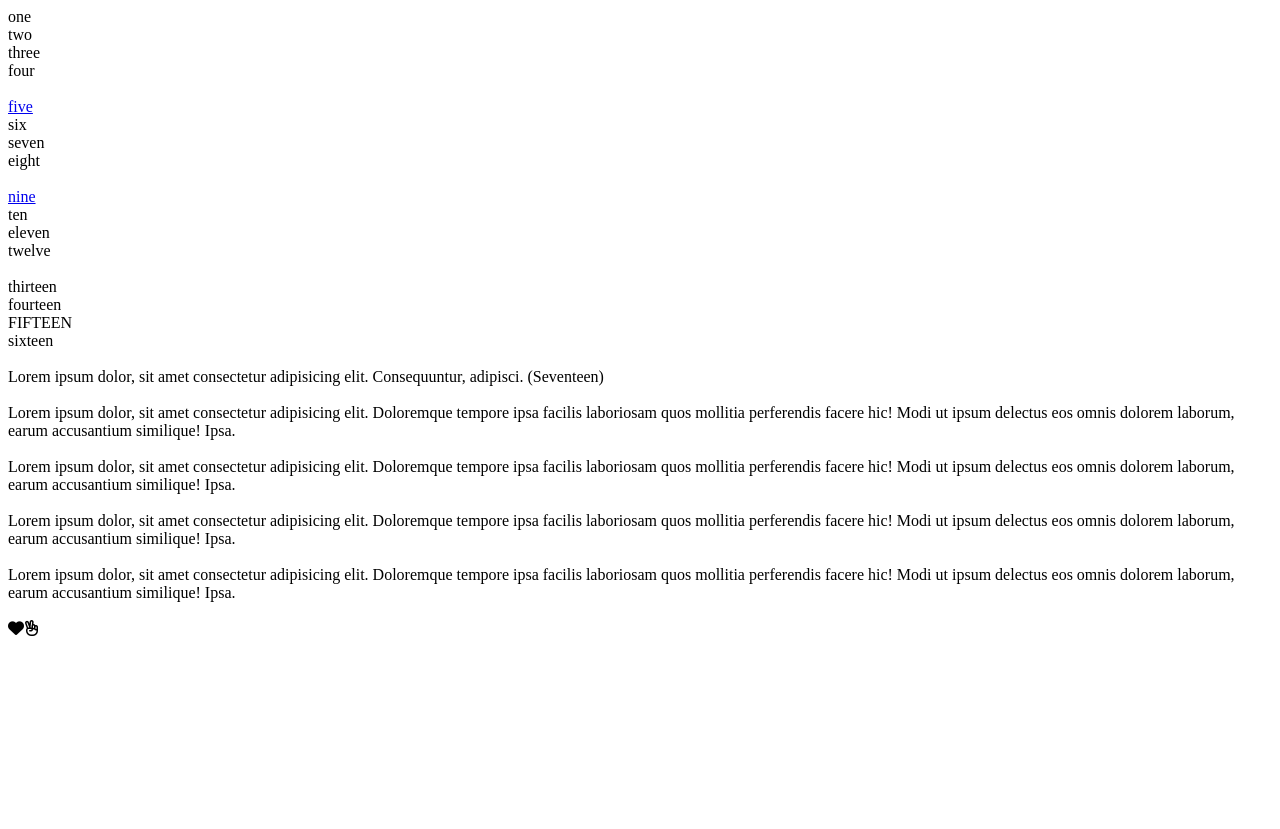
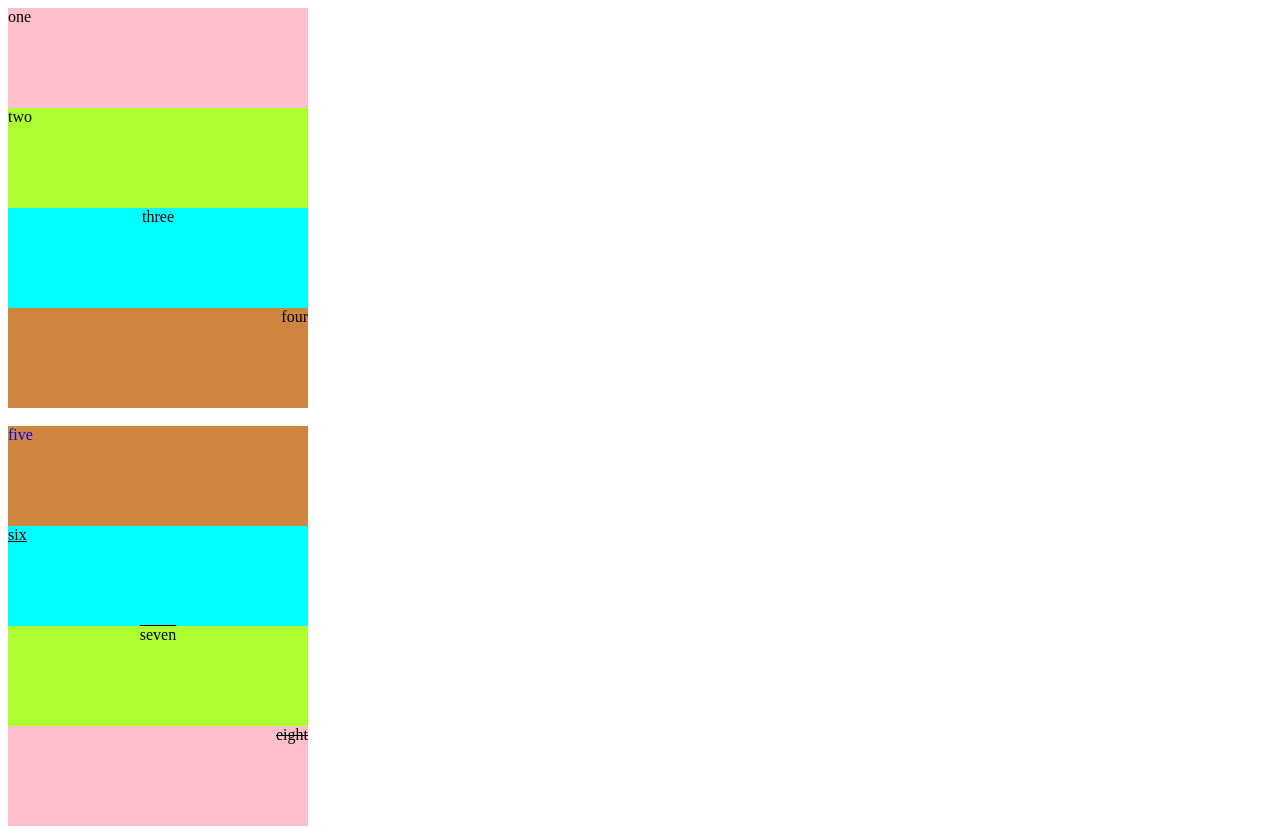
Before and after one commit to Sayanta337/CSS_Practice, a plain HTML site: page TF.html in a window 1280 px wide. Shown: the top 829 px of the page. Before the commit the page ends 800 px from the top, so only its background shows below. Drawn offline with Linux system fonts and the light colour scheme; files that its build step writes are made by us from their sources.

Commit message:
Update v0.1.0

```diff
--- a/Text_&_Font/TF.html
+++ b/TF.html
@@ -4,7 +4,7 @@
     <meta charset="UTF-8">
     <meta name="viewport" content="width=device-width, initial-scale=1.0">
     <title>Whole level 3</title>
-    <link rel="stylesheet" href="index.css">
+    <link rel="stylesheet" href="Text_&_Font/TF.css">
     <script src="https://kit.fontawesome.com/25932857da.js" crossorigin="anonymous"></script>
 </head>
 <body>
```
